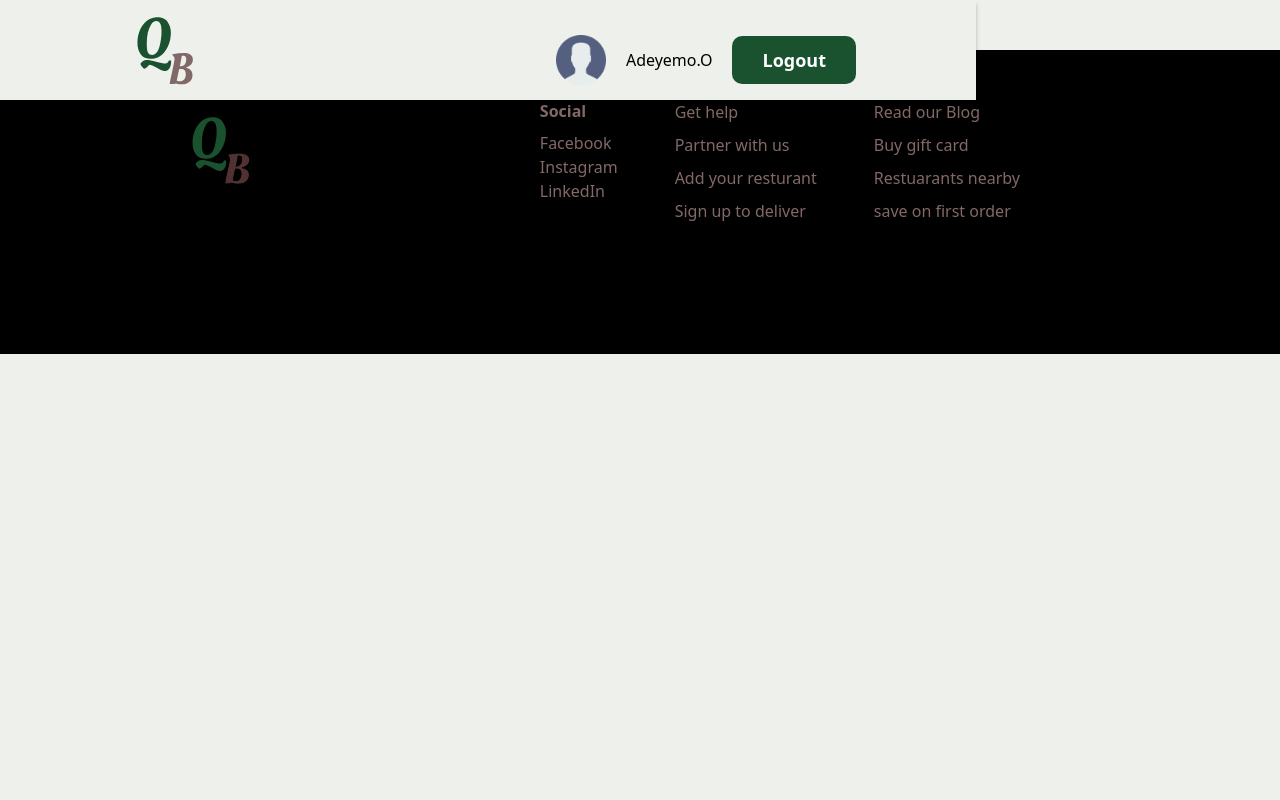
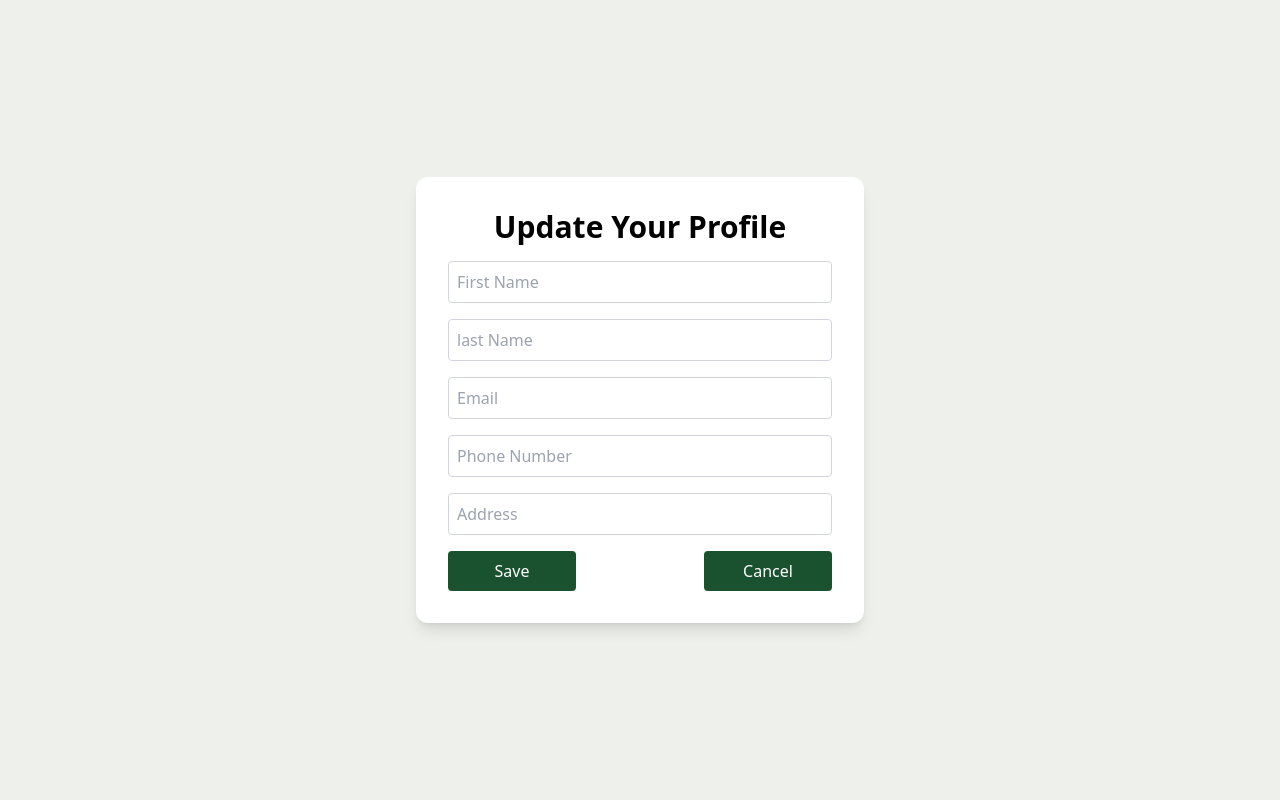
Before and after one commit to decadevs/live-project-frontend-2-quick-bite-frontend, a React (Vite) app in the folder client/: page /userupdatesprofile in a window 1280 px wide. Shown: the top 800 px of the page. Built offline with nearby package versions, Linux system fonts and the light colour scheme.

Commit message:
Added dropdown menu and edit profile page

```diff
--- a/client/src/App.tsx
+++ b/client/src/App.tsx
@@ -19,6 +19,7 @@ import auth from "./utility/auth";
 import { loginSuccess } from "./slices/authSlice";
 import { ToastContainer } from "react-toastify";
 import "react-toastify/dist/ReactToastify.css";
+import UserUpdatesProfile from "./components/userUpdatesProfile"
 
 if (auth.authenticate()) {
 	const user = JSON.parse(localStorage.getItem("user") as string);
@@ -45,6 +46,7 @@ function App() {
 					<Route path="/vendors" element={<VendorsPage />}></Route>
 					<Route path="/modal" element={<ModalPage />}></Route>
 					<Route path="/button" element={<ButtonPage />}></Route>
+					<Route path='/userupdatesprofile' element={<UserUpdatesProfile />}></Route>
 				</Routes>
 				<Footer />
 			</main>
--- a/client/src/components/Header.tsx
+++ b/client/src/components/Header.tsx
@@ -8,6 +8,11 @@ const Header = () => {
     const[collapse, setCollapse] = useState(true)
 
     const toggleButton = ()=> setCollapse(!collapse)
+    const menus =
+      [{  id : "Id", Updateprofile:"Update profile", Order :  "Order", Changepassword : "Change Password"}]
+    const [dropdown, setDropDown] = useState(true)
+    const toggle = () =>setDropDown(!dropdown)
+
   return (
     <div>
    <nav className= {`${styles.navbar}  container mx-auto px-10 `} >
@@ -24,10 +29,25 @@ const Header = () => {
 
          </div>
          <div className={styles.flexProfile}>
-         <img src={ProfileImg} alt="" className={styles.profileImg}/>
+         <img src={ProfileImg} alt="" className={styles.profileImg} onClick={toggle}/>
+
+         <ul className={`${dropdown ?styles.dropdown : ""}
+         absolute  top-20 w-60 h-15 p-5  bg-brown-300 rounded`  }>
+          {menus.map((menu)=>(<li className={styles.menu} key={menu.id}>{menu.Order}<br/> <Link to ="/userupdatesprofile" >{menu.Updateprofile} </Link><br/>
+          {menu.Changepassword}
+          </li>
+          ))
+
+
+          }
+
+         </ul >
+
+
             <p>Adeyemo.O</p>
             <Link to="/"><button className={`${styles.SignUp} bg-deepBlue `}>Logout</button></Link>
          </div>
+
 
          <button id="menu-btn" onClick={toggleButton} className={ `${styles.hamburger}  hamburger w-20 h-14 md:hidden focus:outline-none lg:hidden`}>
          {collapse ?<i className= 'fas fa-bars'></i> :<i className='fas fa-times'></i> }
--- /dev/null
+++ b/client/src/components/userUpdatesProfile.tsx
@@ -0,0 +1,111 @@
+
+import { useState, ChangeEvent, FormEvent } from 'react';
+
+const UserUpdatesProfile = () => {
+    const [user, setUser] = useState({
+        firstName: '',
+        lastName: '',
+        email: '',
+        phoneNumber: '',
+        address: ''
+
+    });
+
+    const handleChange = (e: ChangeEvent<HTMLInputElement>) => {
+        const { name, value } = e.target;
+
+
+        setUser((prevUser) => ({
+            ...prevUser,
+            [name]: value
+        }));
+    };
+
+
+
+    // eslint-disable-next-line @typescript-eslint/no-unused-vars
+    function handleSubmit(_event: FormEvent<HTMLFormElement>): void {
+        throw new Error('Function not implemented.');
+    }
+
+
+    return (
+        <>
+            {/* <Header /> */}
+            <div className="flex justify-center items-center h-screen px-4">
+                <div className="w-full max-w-md p-8 bg-white rounded-xl shadow-lg">
+                    <h1 className="text-black text-3xl font-bold text-center mb-4"> Update Your Profile</h1>
+                    <form onSubmit={handleSubmit} className="mt-4">
+                        <input
+                            type="text"
+                            placeholder="First Name"
+                            name="firstNameOfUser"
+                            value={user.firstName}
+                            onChange={handleChange}
+                            className="w-full p-2 border border-gray-300 rounded mb-4"
+                           // required
+                        />
+                        <input
+                            type="text"
+                            placeholder="last Name"
+                            name="lastNameOfUser"
+                            value={user.lastName}
+                            onChange={handleChange}
+                            className="w-full p-2 border border-gray-300 rounded mb-4"
+                           // required
+                        />
+                        <input
+                            type="email"
+                            placeholder="Email"
+                            name="email"
+                            value={user.email}
+                            onChange={handleChange}
+                            className="w-full p-2 border border-gray-300 rounded mb-4"
+                           // required
+                        />
+
+                        <input
+                            type="text"
+                            placeholder="Phone Number"
+                            name="phoneNumber"
+                            value={user.phoneNumber}
+                            onChange={handleChange}
+                            className="w-full p-2 border border-gray-300 rounded mb-4"
+                          //  required
+                        />
+                        <input
+                            type="text"
+                            placeholder="Address"
+                            name="address"
+                            value={user.address}
+                            onChange={handleChange}
+                            className="w-full p-2 border border-gray-300 rounded mb-4"
+                          //  required
+                        />
+
+              <div className='flex flex-row justify-between'>
+
+              <button
+                            type="submit"
+                            className="w-1/3 p-2 bg-deepBlue text-white rounded mr-5">
+                            Save
+                        </button>
+                        <button
+                            type="submit"
+                            className="w-1/3 p-2 bg-deepBlue text-white rounded">
+                            Cancel
+                        </button>
+              </div>
+
+
+
+                    </form>
+
+                </div>
+            </div>
+        </>
+
+    );
+};
+
+export default UserUpdatesProfile;
```
